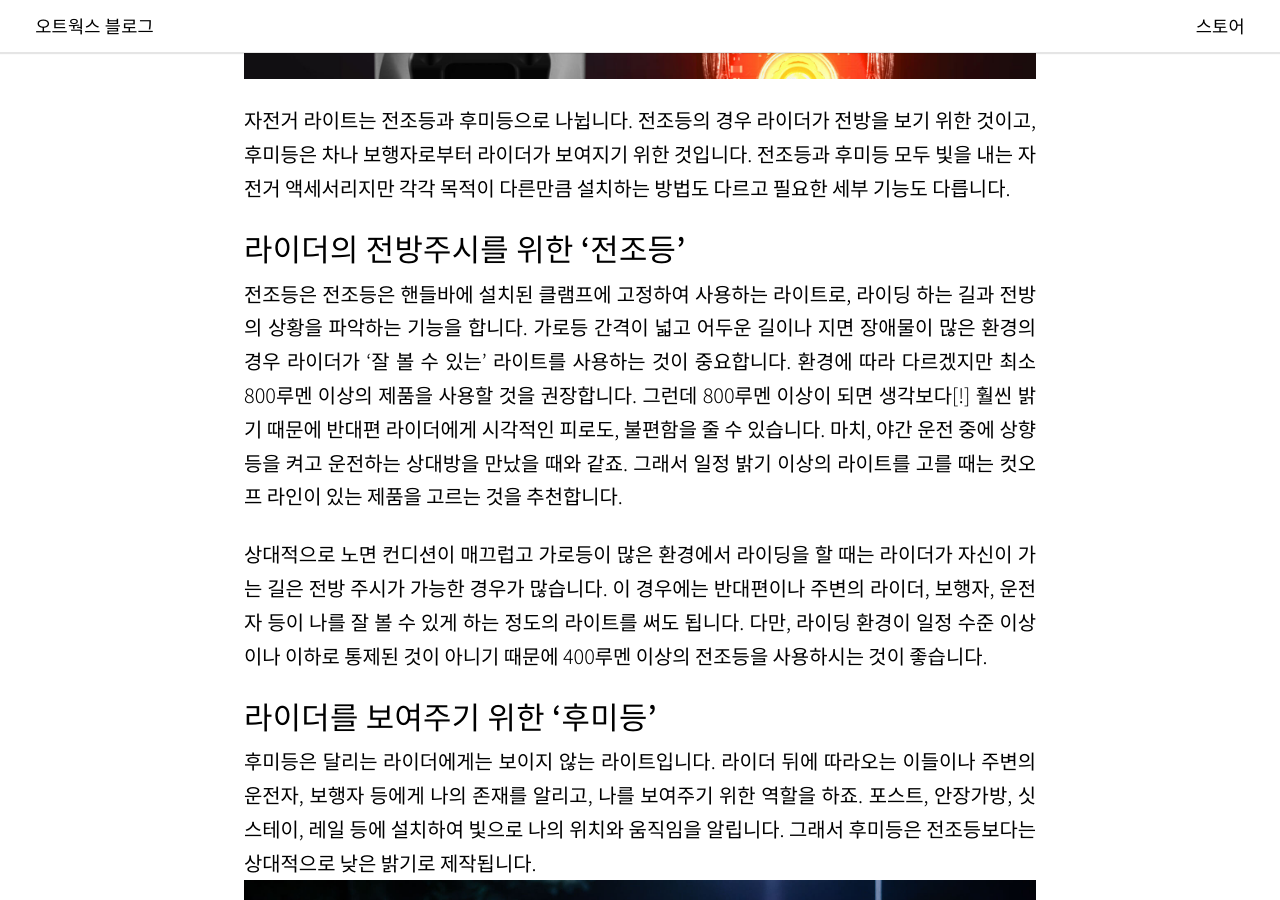
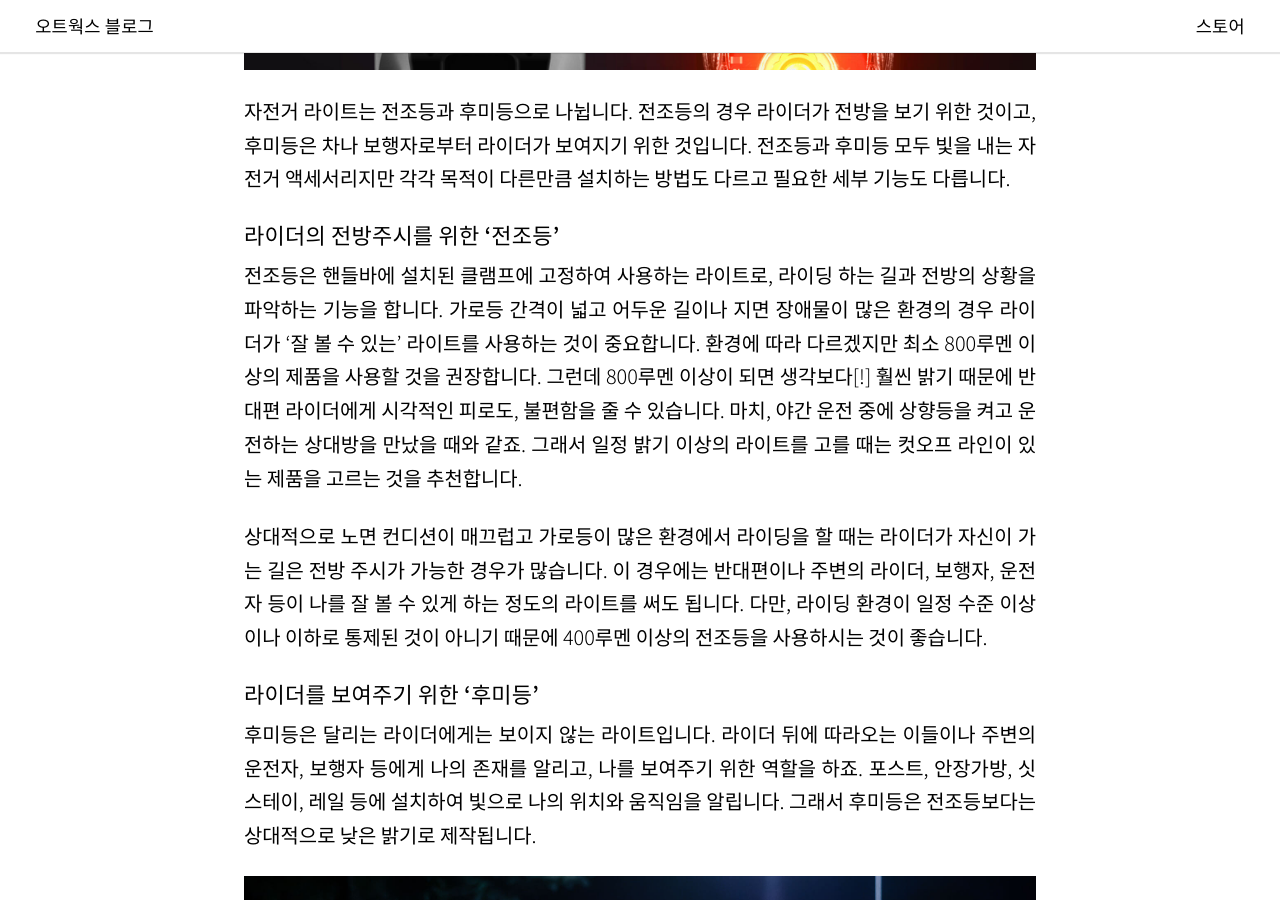
Before and after one commit to hauteworks/hauteworks-blog, a Jekyll site: the page built from _posts/2021-07-12-how-to-choose-lighting.markdown, in a window 1280 px wide and 900 px high, scrolled down 3695 px. Built offline with Jekyll 4.4.1, drawn with Linux system fonts in a browser that asks for light colours; nearby versions of some CDN libraries; some of the changed text lies outside the part shown.

Commit message:
중복된 단어 삭제, 단락 구분 소제목 양식 변경(h3->h5)

```diff
--- a/_posts/2021-07-12-how-to-choose-lighting.markdown
+++ b/_posts/2021-07-12-how-to-choose-lighting.markdown
@@ -23,7 +23,7 @@ permalink: how-to-choose-lighting
 
 이것들을 잘 확인하지 못하면 사고가 넘어지기도 하고, 바퀴가 펑크나서 라이딩을 중단해야 하는 경우도 생기죠. 단순히 라이딩을 즐기지 못해서 슬픈 것을 넘어 위험한 상황이 닥칠 수도 있으니 라이딩 하는 길을 확인하고, 주변인들에게 자신의 라이딩을 알릴 수 있도록 라이트를 꼭 사용하세요.
 
-### 라이딩 필수품 '라이트', 어떻게 고를까?
+##### 라이딩 필수품 '라이트', 어떻게 고를까?
 
 최근에 선보이는 라이트는 충전식이나 전지 교체형이 대부분입니다. 알칼리 전지(AA, AAA)나 CR2032 같은 단추형 전지를 쓰는 경우가 많습니다. 상대적으로 가격이 저렴하다는 것이 가장 큰 장점이지만, 밝기가 조금 약한 편입니다.
 
@@ -46,20 +46,23 @@ permalink: how-to-choose-lighting
 
 자전거 라이트는 전조등과 후미등으로 나뉩니다. 전조등의 경우 라이더가 전방을 보기 위한 것이고, 후미등은 차나 보행자로부터 라이더가 보여지기 위한 것입니다. 전조등과 후미등 모두 빛을 내는 자전거 액세서리지만 각각 목적이 다른만큼 설치하는 방법도 다르고 필요한 세부 기능도 다릅니다.
 
-### 라이더의 전방주시를 위한 '전조등'
 
-전조등은 전조등은 핸들바에 설치된 클램프에 고정하여 사용하는 라이트로, 라이딩 하는 길과 전방의 상황을 파악하는 기능을 합니다.
+##### 라이더의 전방주시를 위한 '전조등'
+
+전조등은 핸들바에 설치된 클램프에 고정하여 사용하는 라이트로, 라이딩 하는 길과 전방의 상황을 파악하는 기능을 합니다.
 가로등 간격이 넓고 어두운 길이나 지면 장애물이 많은 환경의 경우 라이더가 '잘 볼 수 있는' 라이트를 사용하는 것이 중요합니다. 환경에 따라 다르겠지만 최소 800루멘 이상의 제품을 사용할 것을 권장합니다. 그런데 800루멘 이상이 되면 생각보다[!] 훨씬 밝기 때문에 반대편 라이더에게 시각적인 피로도, 불편함을 줄 수 있습니다. 마치, 야간 운전 중에 상향등을 켜고 운전하는 상대방을 만났을 때와 같죠. 그래서 일정 밝기 이상의 라이트를 고를 때는 컷오프 라인이 있는 제품을 고르는 것을 추천합니다.
 
 상대적으로 노면 컨디션이 매끄럽고 가로등이 많은 환경에서 라이딩을 할 때는 라이더가 자신이 가는 길은 전방 주시가 가능한 경우가 많습니다. 이 경우에는 반대편이나 주변의 라이더, 보행자, 운전자 등이 나를 잘 볼 수 있게 하는 정도의 라이트를 써도 됩니다. 다만, 라이딩 환경이 일정 수준 이상이나 이하로 통제된 것이 아니기 때문에 400루멘 이상의 전조등을 사용하시는 것이 좋습니다.
 
 
-### 라이더를 보여주기 위한 '후미등'
+##### 라이더를 보여주기 위한 '후미등'
 
 후미등은 달리는 라이더에게는 보이지 않는 라이트입니다. 라이더 뒤에 따라오는 이들이나 주변의 운전자, 보행자 등에게 나의 존재를 알리고, 나를 보여주기 위한 역할을 하죠. 포스트, 안장가방, 싯스테이, 레일 등에 설치하여 빛으로 나의 위치와 움직임을 알립니다. 그래서 후미등은 전조등보다는 상대적으로 낮은 밝기로 제작됩니다.
+
 ![주간 라이딩에도 안전을 위해 후미등이 필요하다](/assets/images/how to choose lighting_3.jpg)
 
-### 낮에 더 밝은 라이트가 필요하다구요?!
+
+##### 낮에 더 밝은 라이트가 필요하다구요?!
 
 야간에는 50-60루멘 정도도 충분히 밝지만, 오히려 밝은 주간 시간에 더 밝은 후미등이 필요합니다. 자전거 전용도로가 없는 경우 자전거는 자동차와 함께 도로를 사용해야 하는데, 이 경우 운전자에게 잘 보이지 않는 경우가 많습니다. 따라서 밝은 후미등이 야간 뿐만 아니라 주간 라이딩에도 꼭 필요하답니다.
 
@@ -67,7 +70,8 @@ permalink: how-to-choose-lighting
 
 전조등과 후미등 모두 자전거 모델이나 라이딩 스타일에 따라 설치하는 위치가 다를 수 있습니다. 마운트, 액세서리 활용 가능 여부와 호환 가능 여부를 확인하는 것이 필요합니다.
 
-### '자전거 라이트가 너무 비싼거 아니야?' 라고 말씀하시는 당신께
+
+##### '자전거 라이트가 너무 비싼거 아니야?' 라고 말씀하시는 당신께
 
 전조등과 후미등 둘다 같은 라이트인데 전조등이 더 비싼 경우가 많습니다. 전조등이 더 높은 조도의 제품인데다, 높은 밝기를 유지하기 위해서는 관련 부품이 추가로 사용됩니다. 특히 800루멘 이상의 제품은 고출력 루멘을 유지하기 위해 고가의 LED가 필요합니다.
 
@@ -77,7 +81,9 @@ permalink: how-to-choose-lighting
 
 물론, 오트웍스가 성장하면서 제품 생산 규모나 연구개발 환경 등이 개선되면서 제품 생산 단가가 낮아지면 좀 더 낮은 가격에 제품을 선보이거나, 지금과 같은 가격에 더 우수한 스펙의 제품을 선보일 수 있겠죠. 지금 이 순간에도 오트웍스의 연구개발진과 엔지니어들은 그를 위해 열-심히 노력 중이랍니다. 머지않은 시점에, 좀 더 착한 가격의 스마트 라이트로 다시 만날 수 있도록 더욱 애써보겠습니다.
 
-### 수만명의 라이더, 수만가지 라이트
+
+##### 수만명의 라이더, 수만가지 라이트
 
 코로나19를 비롯한 건강에 대한 관심이 높아지면서 라이딩 인구도 점점 늘어나고, 라이딩 환경도 더욱 좋아지고 있습니다.
+
 자신만의 개성을 드러낸 자전거와 자전거 액세서리, 라이딩 패션을 연출하기도 하고, 각자의 라이트 스타일에 맞춰 다양한 라이딩을 즐기는 분들을 만날 수 있어요. 어떤 상황에서든지 전조등, 후미등은 꼭 풀장착 하시고, 안전한 라이딩 즐기시길 바랍니다. 오늘도 내일도 안라!
```
Also changed, not shown: other parts of _posts/2021-07-12-how-to-choose-lighting.markdown (+1 -1 lines).
